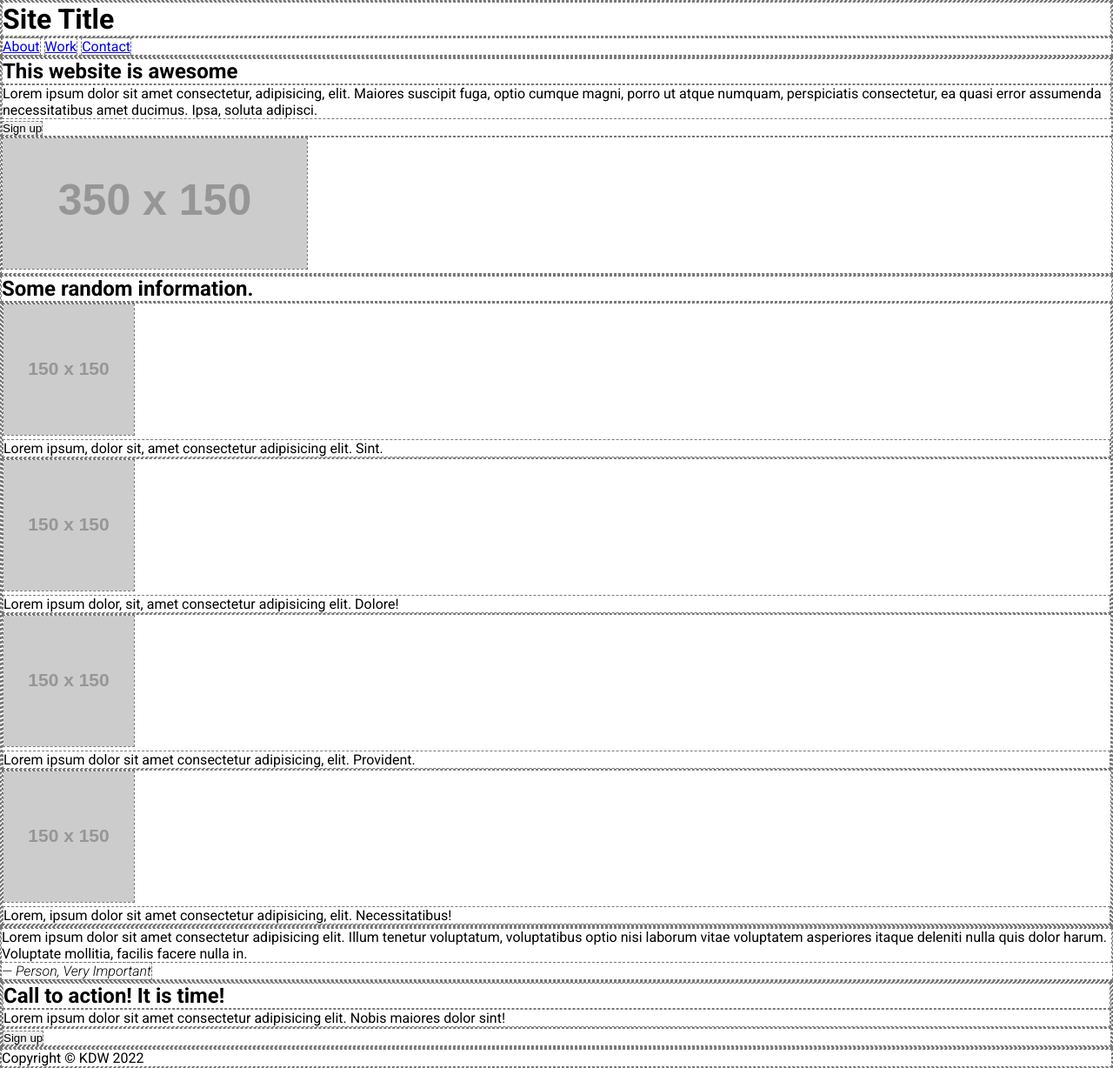
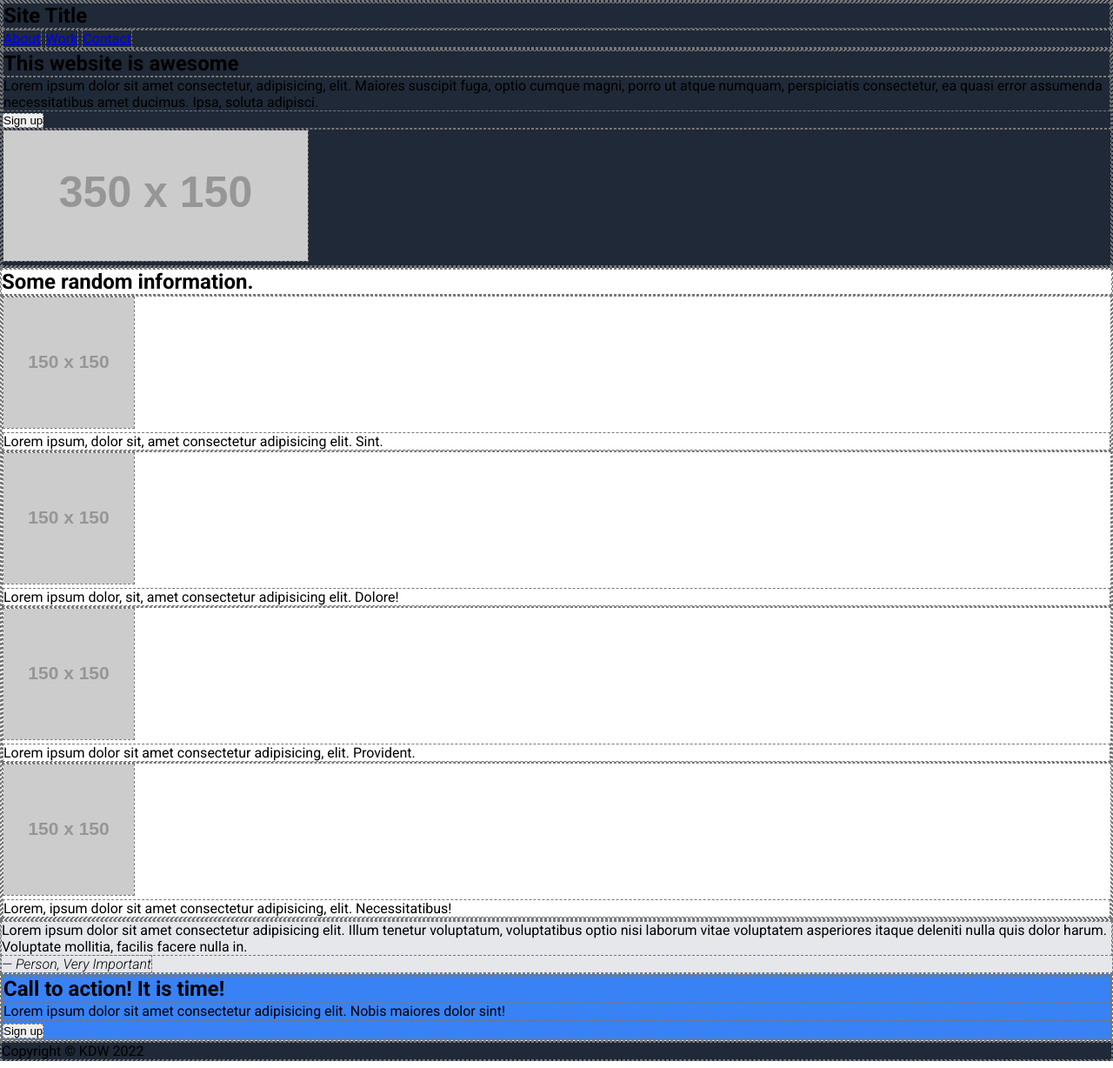
Before and after one commit to kdevw/flexbox-landing-page, a plain HTML site: page index.html in a window 1280 px wide. Shown: the whole page at 87% size. Drawn offline with Linux system fonts and the light colour scheme; placeholder pictures from the web are drawn by us.

Commit message:
Rearrange sections for better semantics. Add utility styles for background colors.

```diff
--- a/index.html
+++ b/index.html
@@ -1,23 +1,23 @@
 <!DOCTYPE html>
 <html lang="en">
+
 <head>
     <!-- Meta Info -->
     <meta charset="UTF-8">
     <meta name="viewport" content="width=device-width, initial-scale=1.0">
-
     <title>Flexbox Landing Page</title>
-
     <!-- Roboto Font -->
     <link rel="preconnect" href="https://fonts.googleapis.com">
     <link rel="preconnect" href="https://fonts.gstatic.com" crossorigin>
     <link href="https://fonts.googleapis.com/css2?family=Roboto:ital,wght@0,100;0,400;0,700;0,900;1,100;1,300&display=swap" rel="stylesheet">
-
     <!-- Main styleshet -->
     <link rel="stylesheet" href="style.css" type="text/css" />
+</head>
 
-</head>
 <body>
-	<header>
+    <header class="bg-dark">
+
+    	<section class="navbar">
 	        <div class="brand">
 	            <h1>Site Title</h1>
 	        </div><!-- / .brand -->
@@ -26,7 +26,7 @@
 	            <a href="#">Work</a>
 	            <a href="#">Contact</a>
 	        </nav>
-	</header>
+    	</section><!-- / .navbar -->
 
         <section id="hero">
             <div class="hero-message">
@@ -39,6 +39,7 @@
             </div><!-- / .hero-img -->
         </section><!-- / #hero -->
 
+    </header>
     <section id="info-cards">
         <h2 class="cards-heading">Some random information.</h2>
         <div class="cards-container">
@@ -61,15 +62,15 @@
         </div><!-- / .cards-container -->
     </section><!-- / #info-cards -->
 
-	<section id="quote">
+    <section id="quote" class="bg-grey">
         <p>Lorem ipsum dolor sit amet consectetur adipisicing elit. Illum tenetur voluptatum, voluptatibus optio nisi laborum vitae voluptatem asperiores itaque deleniti nulla quis dolor harum. Voluptate mollitia, facilis facere nulla in.</p>
         <cite>&mdash; Person, Very Important</cite>
     </section><!-- / #quote -->
 
     <section id="cta">
-		<div class="cta-container">
+        <div class="cta-container bg-blue">
             <div class="cta-message">
-				<h2>Call to action!  It is time!</h2>
+                <h2>Call to action! It is time!</h2>
                 <p>Lorem ipsum dolor sit amet consectetur adipisicing elit. Nobis maiores dolor sint!</p>
             </div><!-- / .cta-message -->
             <div class="cta-button">
@@ -78,7 +79,7 @@
         </div><!-- / .cta-container -->
     </section><!-- / #cta -->
 
-	<footer>
+    <footer class="bg-dark">
         <p>Copyright &copy; KDW 2022</p>
     </footer>
 
--- a/style.css
+++ b/style.css
@@ -14,3 +14,15 @@ html, body {
 .container {
 	width: 75%;
 }
+
+.bg-dark {
+	background-color: #1f2937;
+}
+
+.bg-blue {
+	background-color: #3882f6;
+}
+
+.bg-grey {
+	background-color: #e5e7eb;
+}
```
Lines whose indentation alone changed are shown as unchanged.
